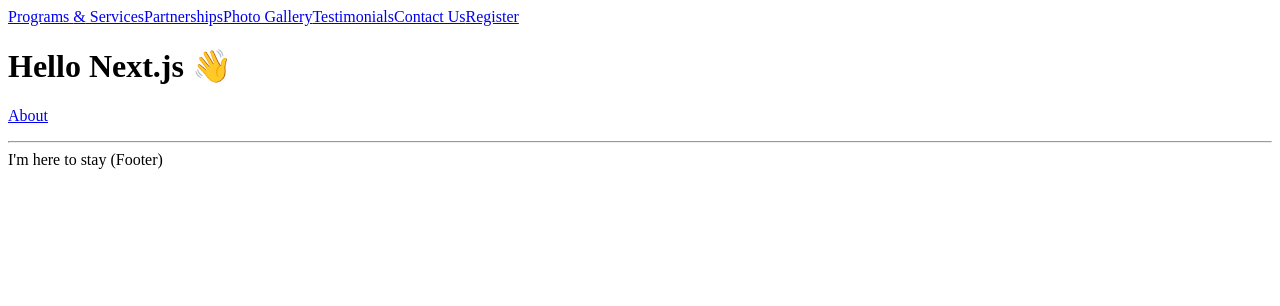
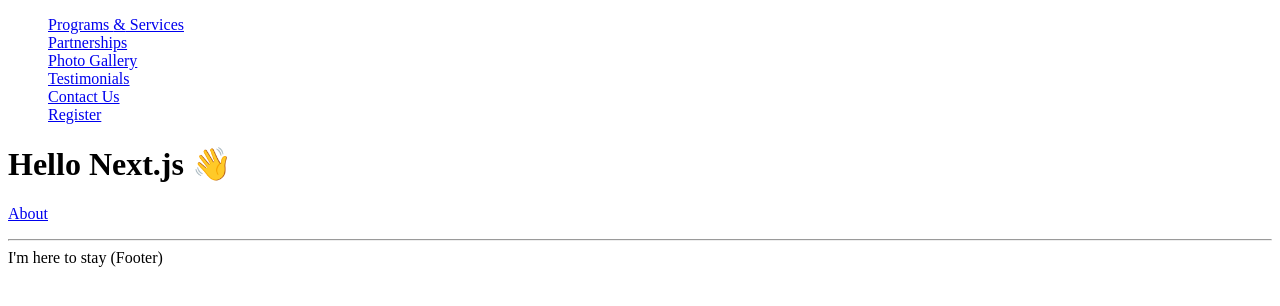
Before and after one commit to sajalrs/teammakersnj, a Next.js app: page / in a window 1280 px wide. Shown: the top 306 px of the page. Built offline with nearby package versions, Linux system fonts and the light colour scheme.

Commit message:
configured sass adn added css file to navbar

```diff
--- a/components/Navbar/index.tsx
+++ b/components/Navbar/index.tsx
@@ -1,28 +1,44 @@
 import React from "react";
 import Link from "next/link";
-
+import navbarStyles from "./navbar.module.css";
 const Navbar = () => {
   return (
+    <div className={navbarStyles["navbar"]}>
     <nav>
+      <ul>
+        <li>
           <Link href="/">
             <a>Programs {"&"} Services</a>
           </Link>
+        </li>
+        <li>
           <Link href="/">
             <a>Partnerships</a>
           </Link>
+        </li>
+        <li>
           <Link href="/">
             <a>Photo Gallery</a>
           </Link>
+        </li>
+        <li>
           <Link href="/">
             <a>Testimonials</a>
           </Link>
+        </li>
+        <li>
           <Link href="/">
             <a>Contact Us</a>
           </Link>
+        </li>
+        <li>
           <Link href="/">
             <a>Register</a>
           </Link>
+        </li>
+      </ul>
     </nav>
+    </div>
   );
 };
 
--- /dev/null
+++ b/components/Navbar/navbar.module.css
@@ -0,0 +1,4 @@
+.navbar nav ul li {
+  list-style: none;
+}
+/*# sourceMappingURL=navbar.module.css.map */
--- /dev/null
+++ b/components/Navbar/navbar.module.scss
@@ -0,0 +1,9 @@
+.navbar {
+  nav {
+    ul {
+      li {
+        list-style: none;
+      }
+    }
+  }
+}
```
Also changed, not shown: 1 other file (tests, documents, lock files or other folders). Lines whose indentation alone changed are shown as unchanged.
